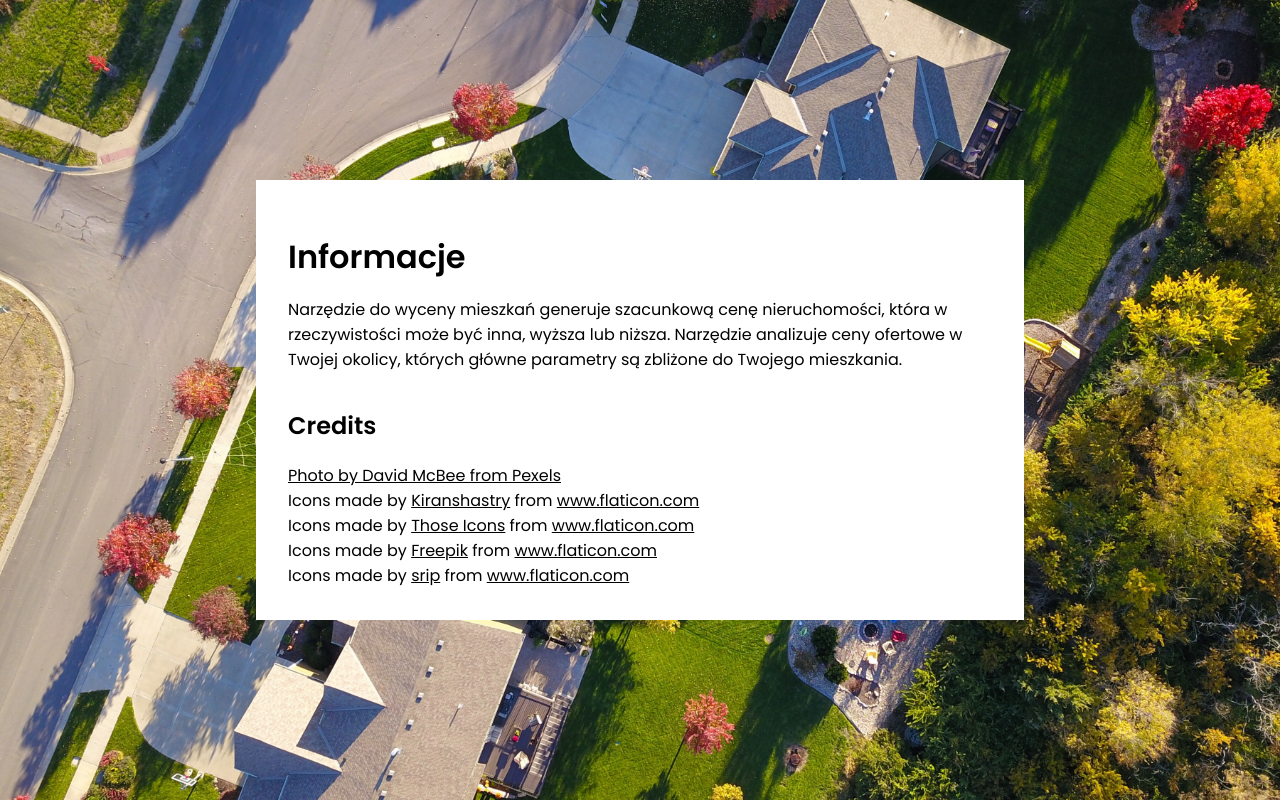
After one commit to franciszekjob/property-price, a Flask app: page /about in a window 1280 px wide. The commit adds this page. Run offline with Flask 2, Linux system fonts and the light colour scheme; parts of the project's set-up code (start-up, migrations or seed data) failed here and were passed over.

Commit message:
added about section

```diff
--- a/main.py
+++ b/main.py
@@ -73,5 +73,10 @@ def calculate():
     return render_template('calculate.html', title='Home', context=context)
 
 
+@app.route('/about', methods=['GET'])
+def about():
+    return render_template('about.html', )
+
+
 if __name__ == "__main__":
     app.run()
--- a/static/css/main.css
+++ b/static/css/main.css
@@ -29,7 +29,7 @@ body {
   background-color: white;
   padding: 2rem;
   display: flex;
-  align-items: center;
+  align-items: flex-start;
   flex-direction: column;
 }
 
@@ -123,3 +123,10 @@ input:focus {
     flex-direction: column;
   }
 }
+
+h1{
+margin-bottom:0px;
+}
+a{
+color:black;
+}
--- /dev/null
+++ b/templates/about.html
@@ -0,0 +1,29 @@
+<!DOCTYPE html>
+<html lang="en">
+<head>
+    <meta charset="UTF-8">
+    <meta name="viewport" content="width=device-width, initial-scale=1.0">
+    <title>Informacje</title>
+    <link rel="preconnect" href="https://fonts.gstatic.com">
+    <link href="https://fonts.googleapis.com/css2?family=Poppins:wght@300;400;500;600&display=swap" rel="stylesheet">
+    <link rel="stylesheet" type="text/css" href="{{ url_for('static', filename='css/main.css') }}">
+</head>
+<body>
+<div class="main">
+    <h1>Informacje</h1>
+    <p>Narzędzie do wyceny mieszkań generuje szacunkową cenę nieruchomości, która w rzeczywistości może być inna, wyższa
+        lub niższa. Narzędzie analizuje ceny ofertowe w Twojej okolicy, których główne parametry są zbliżone do Twojego mieszkania.</p>
+    <h2>Credits</h2>
+    <div>
+        <a href="https://www.pexels.com/photo/bird-s-eye-view-of-three-houses-1546166/">Photo by David McBee from Pexels</a>
+    </div>
+    <div>Icons made by <a href="https://www.flaticon.com/authors/kiranshastry" title="Kiranshastry">Kiranshastry</a>
+        from <a href="https://www.flaticon.com/" title="Flaticon">www.flaticon.com</a></div>
+    <div>Icons made by <a href="https://www.flaticon.com/authors/those-icons" title="Those Icons">Those Icons</a> from
+        <a href="https://www.flaticon.com/" title="Flaticon">www.flaticon.com</a></div>
+    <div>Icons made by <a href="https://www.flaticon.com/authors/freepik" title="Freepik">Freepik</a> from <a href="https://www.flaticon.com/" title="Flaticon">www.flaticon.com</a></div>
+    <div>Icons made by <a href="https://www.flaticon.com/authors/srip" title="srip">srip</a> from <a href="https://www.flaticon.com/" title="Flaticon">www.flaticon.com</a></div>
+
+</div>
+</body>
+</html>
--- a/templates/index.html
+++ b/templates/index.html
@@ -15,7 +15,7 @@
 
         <form class="main-form" action="/" method="post">
             <h2>Bezpłatna wycena mieszkania</h2>
-            <p>Potrzebujesz szybko wycenić mieszkanie? Skorzystaj z naszego automatycznego narzędzia, które analizuje
+            <p>Potrzebujesz szybko wycenić mieszkanie? Skorzystaj z automatycznego narzędzia, które analizuje
                 ogłoszenia w Twojej okolicy i na tej bazie szacuje wartość Twojej nieruchomości. Wynik analizy otrzymasz
                 od razu po wypełnieniu formularza.</p>
             <label for="city">Miasto</label>
@@ -73,6 +73,7 @@
 
             </div>
             <button type="submit" class="main-form-btn">Wyceń</button>
+            <h2><a href="/about">Informacje</a></h2>
         </form>
 
     </div>
```
